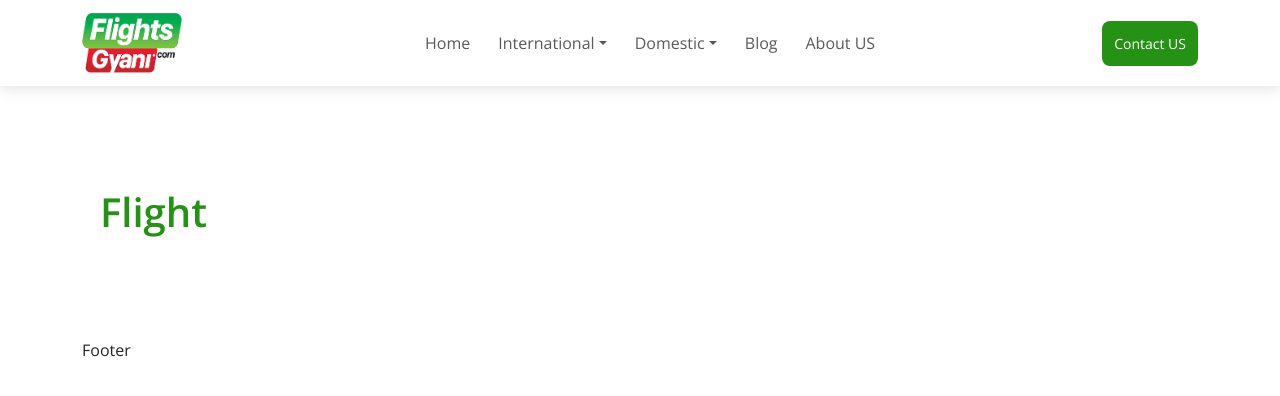
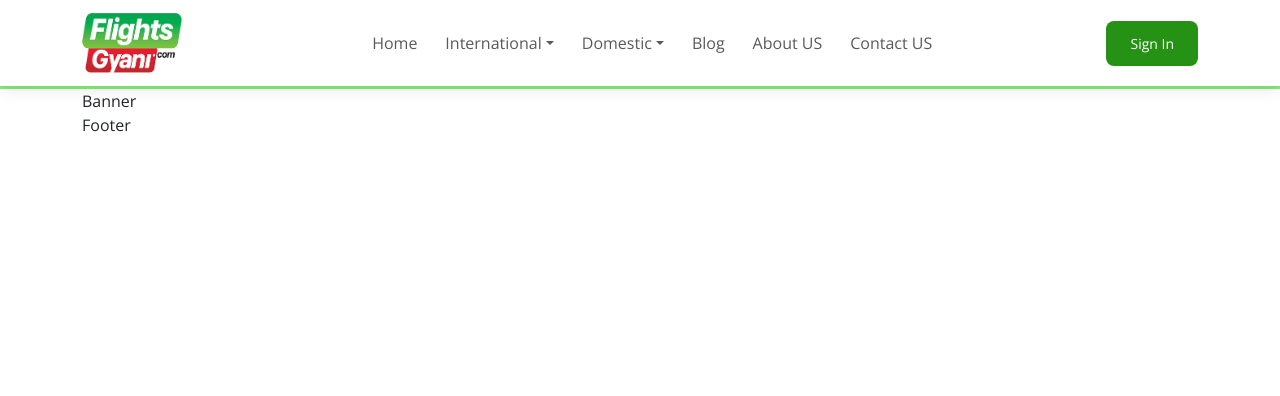
Before and after one commit to Ahsinal/FlightGyanai, a Next.js app: page / in a window 1280 px wide. Shown: the top 396 px of the page. Built offline with nearby package versions, Linux system fonts and the light colour scheme.

Commit message:
added border header

```diff
--- a/public/assets/scss/layouts/_header.scss
+++ b/public/assets/scss/layouts/_header.scss
@@ -1,3 +1,6 @@
+header {
+  border-bottom: 3px solid $primary-100;
+
   .navbar-nav {
     a {
       &:hover {
@@ -65,3 +68,4 @@
       }
     }
   }
+}
--- a/src/app/page.js
+++ b/src/app/page.js
@@ -1,7 +1,11 @@
+import LandingBanner from "@/components/layouts/LandingBanner";
+
 export default function Home() {
   return (
     <>
-      <section className="text-primary h1 p-100">Flight</section>
+      <section className="">
+        <LandingBanner/>
+      </section>
     </>
   );
 }
--- a/src/components/Header.jsx
+++ b/src/components/Header.jsx
@@ -123,12 +123,15 @@ const Header = () => {
                 <Nav.Link href="/about" as={Link}>
                   About US
                 </Nav.Link>
+                <Nav.Link href="/contact" as={Link}>
+                  Contact US
+                </Nav.Link>
               </Nav>
               <Link
-                href="/contact"
-                className="btn-xs btn-primary text-white rounded-8 p-12  d-none d-xl-block"
+                href="/login"
+                className="btn-xs btn-primary text-white rounded-8 py-12 px-24  d-none d-xl-block"
               >
-                Contact US
+                Sign In
               </Link>
             </Navbar.Collapse>
           </Container>
--- /dev/null
+++ b/src/components/layouts/LandingBanner.jsx
@@ -0,0 +1,12 @@
+import { Container } from "react-bootstrap"
+
+
+const LandingBanner = () => {
+  return (
+    <Container>
+        Banner
+    </Container>
+  )
+}
+
+export default LandingBanner
```
Also changed, not shown: public/assets/css/style.css, 1 other file (tests, documents, lock files or other folders). Lines whose indentation alone changed are shown as unchanged.
